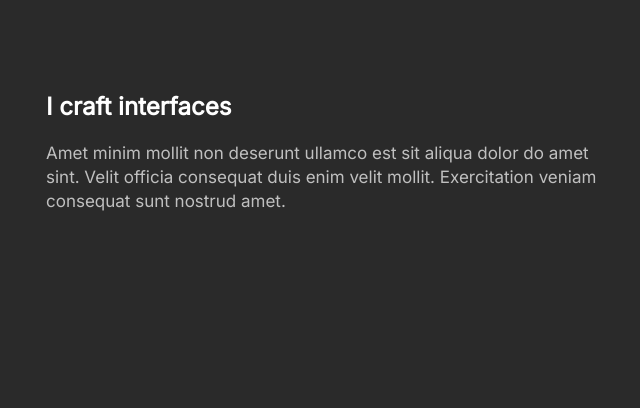
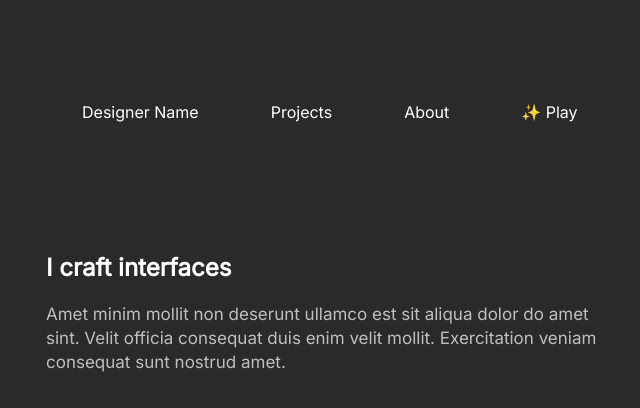
Before and after one commit to rapishard/Minimal-Portfolio, a plain HTML site: page index.html in a window 1280 px wide. Shown: the top 408 px of the page, without its empty margins (379-1019 px from the left). Drawn offline with Linux system fonts and the light colour scheme.

Commit message:
feat(body):navbar

```diff
--- a/index.html
+++ b/index.html
@@ -12,14 +12,14 @@
 
 <body class=" container text">
     <!-- navbar -->
-    <!--   <section class="navbar ">
+    <section class="navbar ">
         <ul>
             <li><a class="active" href="#home">Designer Name</a></li>
             <li><a href="#news">Projects</a></li>
             <li><a href="#contact">About</a></li>
             <li><a href="#about">✨ Play</a></li>
         </ul>
-    </section> -->
+    </section>
 
     <section>
         <h1>I craft interfaces</h1>
--- a/style/_navbar.scss
+++ b/style/_navbar.scss
@@ -1,8 +1,10 @@
 .navbar {
     ul {
         list-style-type: none;
-        margin: 0;
         padding: 0;
+        width: 606px;
+        height: 53px;
+        margin-bottom: 112px;
     }
     li {
         float: left;
```
Also changed, not shown: style/style.css, 1 other file.
